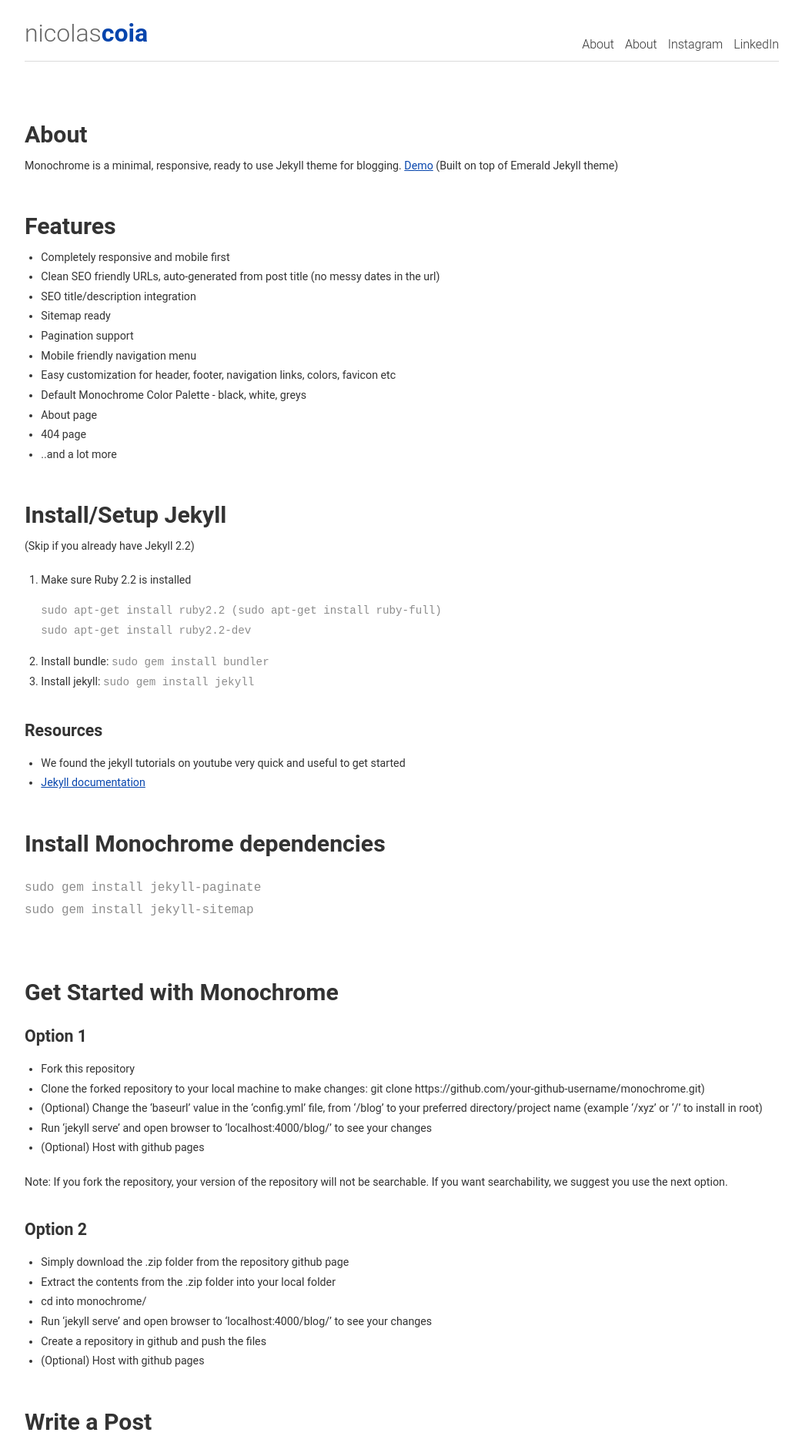
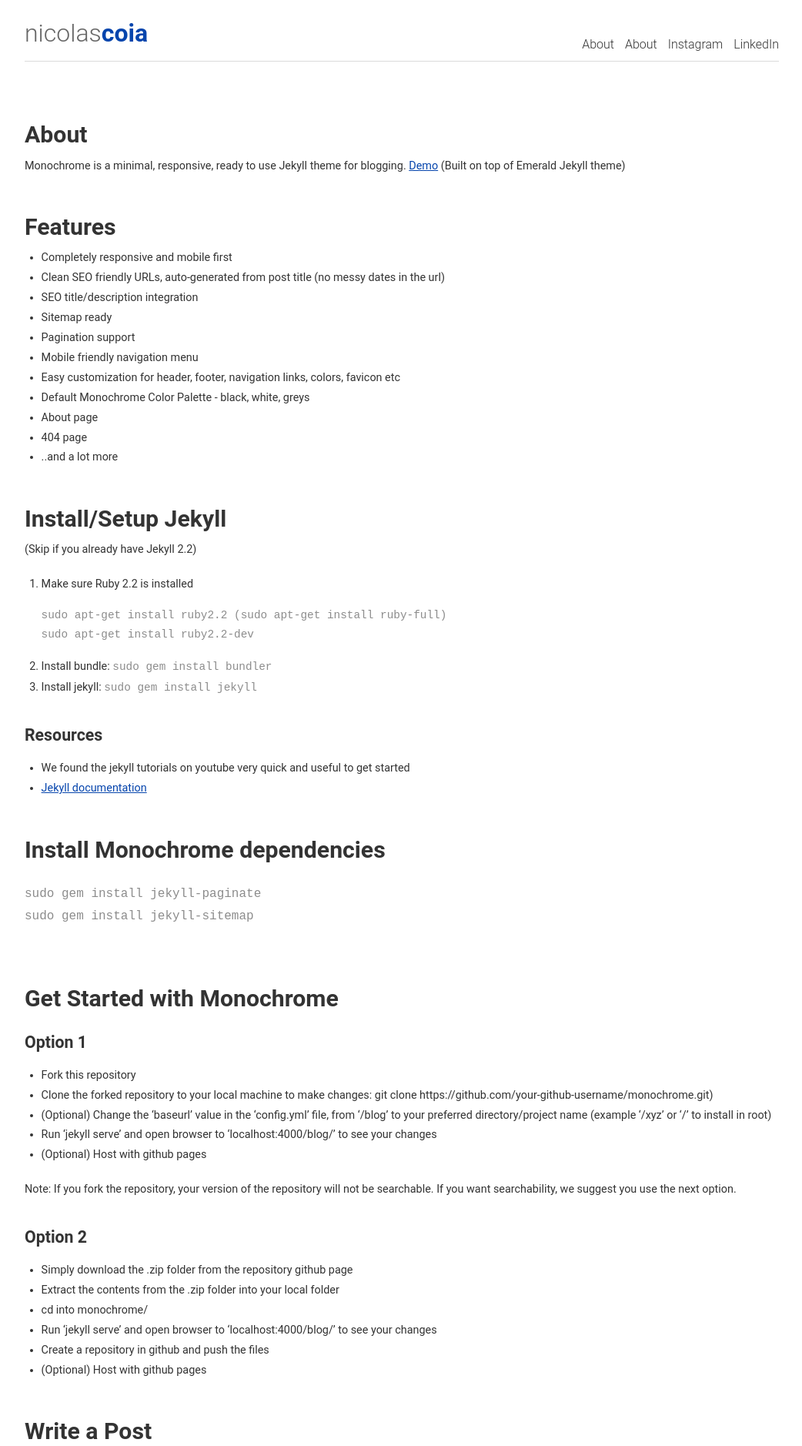
Before and after one commit to dyutibarma/monochrome, a Jekyll site: the page built from README.md, in a window 1280 px wide. Shown: the top 1878 px of the page at 77% size, without its empty margins (118-1160 px from the left). Built offline with Jekyll 4.4.1, drawn with Linux system fonts in a browser that asks for light colours; our own code applies the rules of GitHub Pages for plain Markdown files.

Commit message:
Update typography.scss

```diff
--- a/_sass/typography.scss
+++ b/_sass/typography.scss
@@ -15,7 +15,7 @@
 /*- Typography for medium and small screen, based on 16px font-size -*/
 
 p, ul, ol {
-	font-size: .875em; /* 14px */
+	font-size: .9em; /* 14px */
 	line-height: 1.8em;
 	margin-bottom: 1.5em; /* 24px/16px */
 }
@@ -54,13 +54,13 @@
 }
 
 h6 {
-	font-size: .875em; /* 24px/18px */
+	font-size: .9em; /* 24px/18px */
 	line-height: 1.8em;
 	padding: 0.5em 0; /* 12px/24px * 2 (Use padding instead of margin to maintain proximity with paragraph) */
 }
 
 blockquote {
-	font-size: .875em; /* 14pt */
+	font-size: .9em; /* 14pt */
 	font-style: italic;
 	margin: 1.5em; /* 24px/18px */
 	-webkit-border-radius: 4px;
@@ -79,7 +79,7 @@
 @media (min-width: 940px) { //Breakpoint set to 940px
 
 p, ul, ol {
-	font-size: .889em; /* 14px */
+	font-size: .9em; /* 14px */
 	line-height: 1.8em;
 	margin-bottom: 1.3334em; /* 24px/18px */
 }
@@ -111,7 +111,7 @@
 }
 
 h5 {
-	font-size: .889em; /* 16px/18px */
+	font-size: .9em; /* 16px/18px */
 	font-style: medium;
 	line-height: 1.8em;
 	padding: 0.5em 0; /* 12px/24px * 2 (Use padding instead of margin to maintain proximity with paragraph) */
@@ -123,7 +123,7 @@
 	padding: 0.5em 0; /* 12px/24px * 2 (Use padding instead of margin to maintain proximity with paragraph) */
 }
 blockquote {
-	font-size: .875; /* 14px */
+	font-size: .9; /* 14px */
 	font-style: italic;
 	margin: 1.3334em; /* 24px/18px */
 	-webkit-border-radius: 4px;
```
